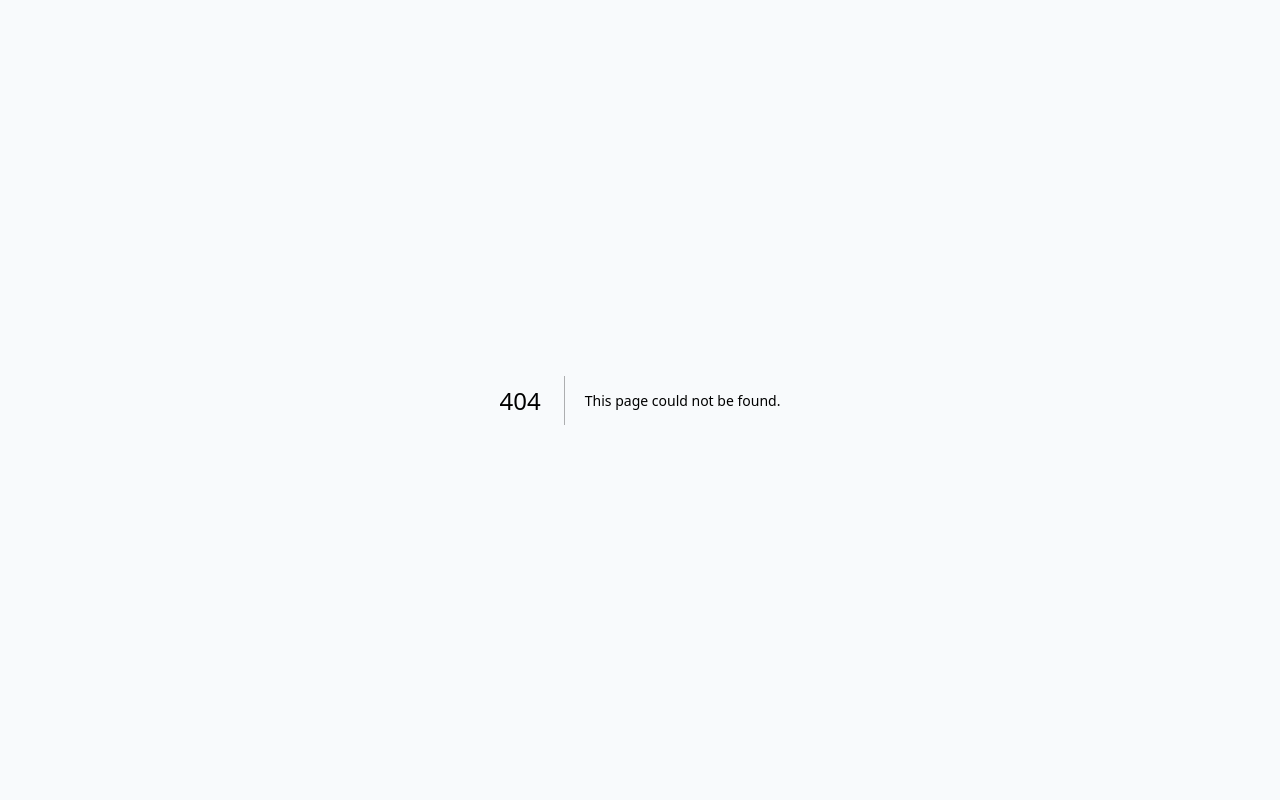
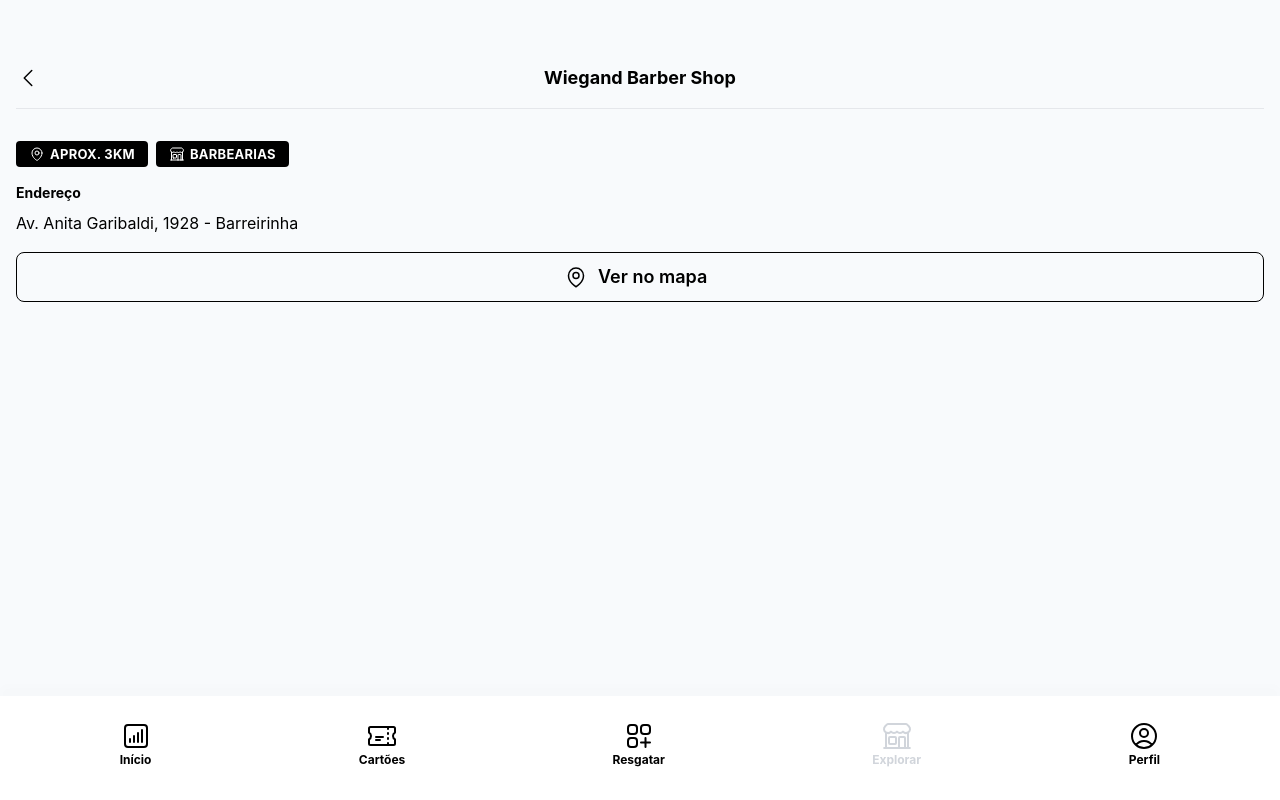
Before and after one commit to maykel-esser/caramelo, a Next.js app: page /poc/consumer/explore/details in a window 1280 px wide. Before the commit this address had no page. Built offline with nearby package versions, Linux system fonts and the light colour scheme.

Commit message:
feat: explore places details

```diff
--- /dev/null
+++ b/pages/poc/consumer/explore/details/index.js
@@ -0,0 +1,63 @@
+import NavigationMenu from "components/pages/poc/navigation";
+import ActionHeader from "components/pages/poc/header/actionHeader";
+import { Badge, Avatar, Drawer, MultiSelect, Slider, Button } from "@mantine/core";
+import Link from "next/link";
+import { useDisclosure } from "@mantine/hooks";
+
+// Icons
+import { MapPinIcon, BuildingStorefrontIcon } from "@heroicons/react/24/outline";
+
+export default function Page() {
+
+    const [openedFilters, { open: openFilters, close: closeFilters }] =
+        useDisclosure(false);
+
+    return (
+        <>
+            <NavigationMenu source="consumer" />
+            <main className="px-4 pb-32">
+                <ActionHeader
+                    title="Wiegand Barber Shop"
+                    backToPreviousPage={true}
+                />
+                <section>
+                    <div className="flex gap-2 mb-4">
+                        <Badge
+                            radius="sm"
+                            color="black"
+                            size="lg"
+                            leftSection={<MapPinIcon className="w-4" />}
+                        >
+                            Aprox. 3km
+                        </Badge>
+                        <Badge
+                            radius="sm"
+                            color="black"
+                            size="lg"
+                            leftSection={<BuildingStorefrontIcon className="w-4" />}
+                        >
+                            Barbearias
+                        </Badge>
+                    </div>
+                    <div className="mb-4">
+                        <p className="font-bold text-sm mb-2">Endereço</p>
+                        <p>Av. Anita Garibaldi, 1928 - Barreirinha</p>
+                    </div>
+                    <Button
+                        variant="outline"
+                        size="lg"
+                        radius="md"
+                        fullWidth
+                        color="black"
+                        leftSection={<MapPinIcon className="w-6" />}
+                        component={Link}
+                        href="geo:-25.368932579233803,-49.26365500930971?q=Av. Anita Garibaldi, 1928 - Barreirinha"
+                        target="_blank"
+                    >
+                        Ver no mapa
+                    </Button>
+                </section>
+            </main>
+        </>
+    );
+}
```
